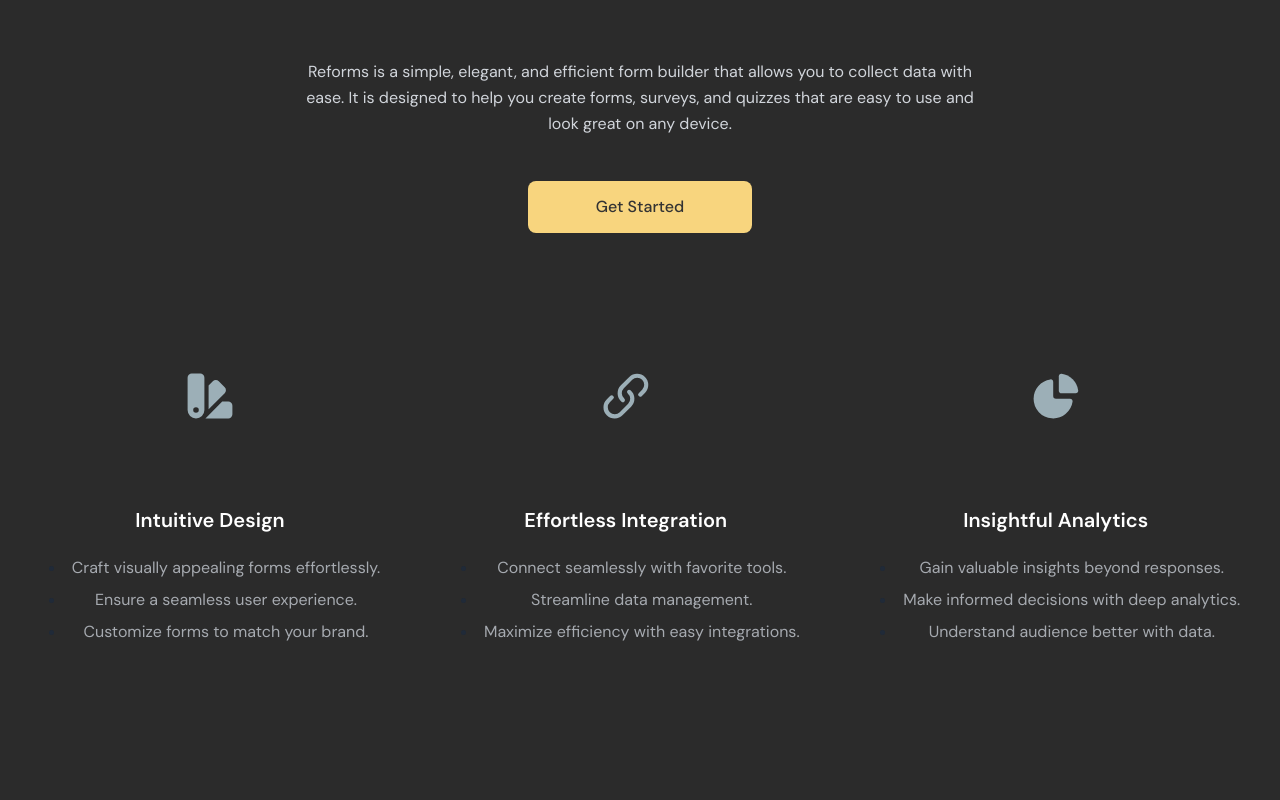
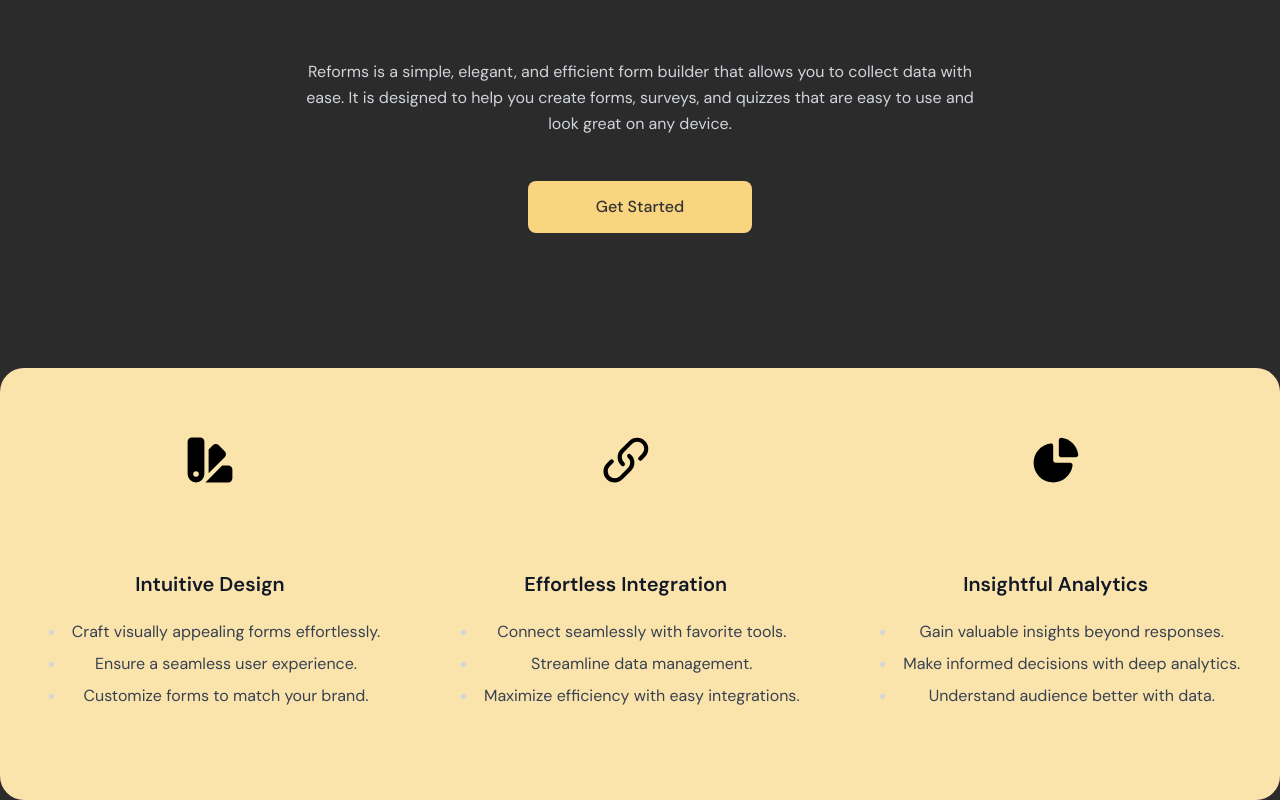
Before and after one commit to devaryakjha/reforms, a Next.js app: page / in a window 1280 px wide. Shown: the part 332-1132 px from the top of the page. Before the commit the page ends 1004 px from the top, so only its background shows below. Built offline with nearby package versions, Linux system fonts and the light colour scheme; no server answers.

Commit message:
Added new contained design for features block

```diff
--- a/package.json
+++ b/package.json
@@ -35,6 +35,7 @@
     "eslint-config-next": "14.1.3",
     "postcss": "^8",
     "tailwindcss": "^3.3.0",
+    "tailwindcss-animate": "^1.0.7",
     "typescript": "^5"
   }
 }
--- a/src/app/@signedout/components/Features/Features.module.css
+++ b/src/app/@signedout/components/Features/Features.module.css
@@ -1,9 +1,23 @@
 .features {
-    @apply mx-auto flex min-h-[150px] max-w-7xl items-start justify-evenly gap-8;
+    @apply typography mx-auto flex min-h-[150px] max-w-7xl items-start justify-evenly gap-8 rounded-3xl bg-[#FBE4AB] py-16;
 }
 
 .feature {
     @apply flex flex-col items-center justify-start;
+    @apply motion-safe:fade-in motion-safe:zoom-in-50 motion-safe:fill-mode-backwards motion-safe:duration-300;
+}
+
+/* select first element which has feature classname */
+.feature:nth-of-type(1) {
+    @apply delay-0;
+}
+
+.feature:nth-of-type(2) {
+    @apply delay-500;
+}
+
+.feature:nth-of-type(3) {
+    @apply delay-1000;
 }
 
 .icon {
@@ -11,7 +25,7 @@
 }
 
 .heading {
-    @apply mt-0 text-[18px];
+    @apply mt-0;
 }
 
 .list {
@@ -19,5 +33,5 @@
 }
 
 .item {
-    @apply pl-0 text-center text-base mix-blend-difference;
+    @apply pl-0 text-center text-base;
 }
--- a/src/app/@signedout/components/Features/index.tsx
+++ b/src/app/@signedout/components/Features/index.tsx
@@ -2,6 +2,7 @@ import styles from "./Features.module.css";
 import SwatchIcon from "@heroicons/react/20/solid/SwatchIcon";
 import LinkIcon from "@heroicons/react/20/solid/LinkIcon";
 import ChartPieIcon from "@heroicons/react/20/solid/ChartPieIcon";
+import clsx from "clsx";
 
 interface Feature {
   color?: string;
@@ -11,7 +12,7 @@ interface Feature {
 }
 const features: Feature[] = [
   {
-    color: "#9cafb7",
+    color: "#000000",
     icon: SwatchIcon,
     title: "Intuitive Design",
     description: [
@@ -21,7 +22,7 @@ const features: Feature[] = [
     ],
   },
   {
-    color: "#9cafb7",
+    color: "#000000",
     icon: LinkIcon,
     title: "Effortless Integration",
     description: [
@@ -31,7 +32,7 @@ const features: Feature[] = [
     ],
   },
   {
-    color: "#9cafb7",
+    color: "#000000",
     icon: ChartPieIcon,
     title: "Insightful Analytics",
     description: [
@@ -46,7 +47,10 @@ export default function Features() {
   return (
     <div className={styles.features}>
       {features.map((feature) => (
-        <div key={feature.title} className={styles.feature}>
+        <div
+          key={feature.title}
+          className={clsx(styles.feature, "motion-safe:animate-in")}
+        >
           <feature.icon className={styles.icon} color={feature.color} />
           <h3 className={styles.heading}>{feature.title}</h3>
           <ul className={styles.list}>
--- a/tailwind.config.ts
+++ b/tailwind.config.ts
@@ -11,6 +11,7 @@ const config: Config = {
     extend: { colors: { dark: "#2b2b2b" } },
   },
   plugins: [
+    require("tailwindcss-animate"),
     require("@tailwindcss/typography")({ className: "typography" }),
     require("@tailwindcss/container-queries"),
     require("@headlessui/tailwindcss"),
```
Also changed, not shown: 1 other file (tests, documents, lock files or other folders).
